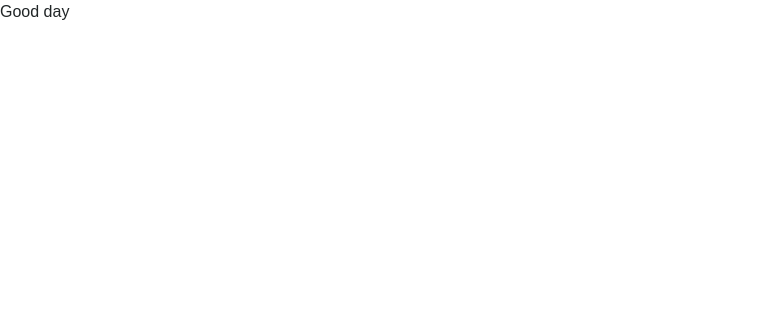
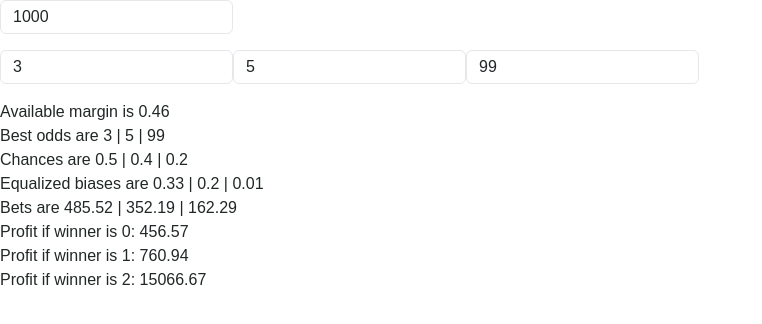
Before and after one commit to nydelic/arbitrage-calculator, a Next.js app: page / in a window 1280 px wide. Shown: the top 324 px of the page, without its empty margins (0-762 px from the left). Built offline with nearby package versions, Linux system fonts and the light colour scheme.

Commit message:
fix: init arbitrage components

```diff
--- a/package.json
+++ b/package.json
@@ -9,11 +9,13 @@
     "lint": "next lint"
   },
   "dependencies": {
+    "@hookform/error-message": "^2.0.0",
     "d3-ease": "^3.0.1",
     "framer-motion": "^7.5.3",
     "next": "^12.3.1",
     "react": "18.2.0",
-    "react-dom": "18.2.0"
+    "react-dom": "18.2.0",
+    "react-hook-form": "^7.37.0"
   },
   "devDependencies": {
     "@types/d3-ease": "^3.0.0",
--- a/pages/index.tsx
+++ b/pages/index.tsx
@@ -1,14 +1,23 @@
 import type { NextPage } from "next";
 import Head from "next/head";
+import { FormProvider } from "react-hook-form";
+import ArbitrageCalculations from "../src/components/ArbitrageCalculations";
+import ArbitrageForm from "../src/components/ArbitrageForm";
+import useArbitrageForm from "../src/hooks/useArbitrageForm";
 
 const Home: NextPage = () => {
+  const arbitrageForm = useArbitrageForm();
+
   return (
     <>
       <Head>
         <title>Nydelic</title>
         <link rel="icon" href="/favicon.ico" />
       </Head>
-      Good day
+      <FormProvider {...arbitrageForm}>
+        <ArbitrageForm />
+        <ArbitrageCalculations />
+      </FormProvider>
     </>
   );
 };
--- /dev/null
+++ b/src/arbitrage/index.ts
@@ -0,0 +1,2 @@
+export { default as calculateArbitrage } from "./calculateEverything";
+export { default as simulateManyBets } from "./simulateManyBets";
--- a/src/arbitrage/main.ts
+++ /dev/null
@@ -1,40 +0,0 @@
-import calculateEverything from "./calculateEverything";
-import simulateManyBets from "./simulateManyBets";
-import { MathRound, MathRoundList } from "./utils";
-
-// config
-const BUDGET = 1000;
-// const BIAS_CONFIG = undefined;
-const BIAS_CONFIG = [1, 1, 1];
-
-// dataset
-const PROVIDED_ODDS = [[3, 5, 99]];
-
-// sim config
-const SIMULATION_RUNS = 10;
-const START_BALANCE = 1000;
-
-const calculations = calculateEverything({
-  oddsDataset: PROVIDED_ODDS,
-  biasConfig: BIAS_CONFIG,
-  budget: BUDGET,
-});
-const {
-  chances,
-  betsToTake,
-  profits,
-  bestOdds,
-  availableWinMargin,
-  equalizedBiases,
-} = calculations;
-
-console.log("Available margin is", MathRound(availableWinMargin, 2));
-console.log("Best odds are", MathRoundList(bestOdds, 1));
-console.log("Chances are", MathRoundList(chances, 1));
-console.log("Equalized biases are", MathRoundList(equalizedBiases, 2));
-console.log("Bets are", MathRoundList(betsToTake, 2));
-profits.forEach((profit, winnerIndex) => {
-  console.log(`Profit if winner is ${winnerIndex}:`, MathRound(profit, 2));
-});
-
-simulateManyBets(SIMULATION_RUNS, START_BALANCE, calculations);
--- a/src/arbitrage/simulateManyBets.ts
+++ b/src/arbitrage/simulateManyBets.ts
@@ -6,7 +6,7 @@ function simulateManyBets(
   startBalance: number,
   calculations: ReturnType<typeof calculateEverything>
 ) {
-  const { chances, betsToTake, profits, bestOdds } = calculations;
+  const { betsToTake, bestOdds } = calculations;
 
   let fluidBalance = startBalance;
 
--- /dev/null
+++ b/src/components/ArbitrageCalculations.tsx
@@ -0,0 +1,53 @@
+import { Fragment } from "react";
+import { calculateArbitrage } from "../arbitrage";
+import { MathRound, MathRoundList } from "../arbitrage/utils";
+import { useArbitrageFormContext } from "../hooks/useArbitrageForm";
+
+interface ArbitrageCalculationsProps {}
+
+function ArbitrageCalculations({}: ArbitrageCalculationsProps) {
+  const { watch } = useArbitrageFormContext();
+  const [providedOdds, budget] = watch(["providedOdds", "budget"]);
+
+  // const BIAS_CONFIG = undefined;
+  const BIAS_CONFIG = [1, 1, 1];
+
+  // dataset
+
+  // sim config
+  const SIMULATION_RUNS = 10;
+  const START_BALANCE = 1000;
+
+  const arbCalculations = calculateArbitrage({
+    oddsDataset: providedOdds,
+    biasConfig: BIAS_CONFIG,
+    budget: budget,
+  });
+  const {
+    chances,
+    betsToTake,
+    profits,
+    bestOdds,
+    availableWinMargin,
+    equalizedBiases,
+  } = arbCalculations;
+
+  return (
+    <div>
+      Available margin is {MathRound(availableWinMargin, 2)} <br />
+      Best odds are {MathRoundList(bestOdds, 1).join(" | ")} <br />
+      Chances are {MathRoundList(chances, 1).join(" | ")} <br />
+      Equalized biases are {MathRoundList(equalizedBiases, 2).join(" | ")}{" "}
+      <br />
+      Bets are {MathRoundList(betsToTake, 2).join(" | ")} <br />
+      {profits.map((profit, winnerIndex) => (
+        <Fragment key={winnerIndex}>
+          Profit if winner is {winnerIndex}: {MathRound(profit, 2)}
+          <br />
+        </Fragment>
+      ))}
+    </div>
+  );
+}
+
+export default ArbitrageCalculations;
--- /dev/null
+++ b/src/components/ArbitrageForm.tsx
@@ -0,0 +1,78 @@
+import { Fragment } from "react";
+import { Controller, useFieldArray } from "react-hook-form";
+import { useArbitrageFormContext } from "../hooks/useArbitrageForm";
+import { ErrorMessage } from "@hookform/error-message";
+
+interface ArbitrageFormProps {}
+
+function ArbitrageForm({}: ArbitrageFormProps) {
+  const {
+    control,
+    register,
+    formState: { errors },
+  } = useArbitrageFormContext();
+  const {
+    fields: providedOddsFields,
+    append,
+    prepend,
+    remove,
+    swap,
+    move,
+    insert,
+  } = useFieldArray({
+    control,
+    name: "providedOdds",
+  });
+
+  return (
+    <form>
+      <div>
+        <input
+          {...register("budget", {
+            valueAsNumber: true,
+            required: "This value is required and cannot be empty",
+          })}
+          type="number"
+          placeholder="enter budget"
+        />
+      </div>
+      {providedOddsFields.map((providedOddsField, pIndex) => (
+        <Fragment key={providedOddsField.id}>
+          <Controller
+            control={control}
+            name={`providedOdds.${pIndex}`}
+            render={({ field }) => (
+              <>
+                {field.value.map((odd, oIndex) => {
+                  return (
+                    <div
+                      key={`${providedOddsField.id}-${oIndex}`}
+                      className="inline-flex flex-col"
+                    >
+                      <input
+                        {...register(`providedOdds.${pIndex}.${oIndex}`, {
+                          valueAsNumber: true,
+                          required:
+                            "This value is required and cannot be empty",
+                        })}
+                        type="number"
+                        placeholder="enter odd"
+                      />
+                      <ErrorMessage
+                        errors={errors}
+                        name={`providedOdds.${pIndex}.${oIndex}`}
+                        render={({ message }) => <span>{message}</span>}
+                      />
+                    </div>
+                  );
+                })}
+              </>
+            )}
+          />
+        </Fragment>
+      ))}
+    </form>
+  );
+}
+
+export default ArbitrageForm;
--- a/src/components/Hello.tsx
+++ /dev/null
@@ -1,7 +0,0 @@
-interface HelloProps {}
-
-function Hello({}: HelloProps) {
-  return <div></div>;
-}
-
-export default Hello;
--- /dev/null
+++ b/src/hooks/useArbitrageForm.ts
@@ -0,0 +1,23 @@
+import { useForm, useFormContext } from "react-hook-form";
+
+export interface ArbitrageFormShape {
+  budget: number;
+  biasConfig: number[];
+  providedOdds: number[][];
+}
+
+export function useArbitrageFormContext() {
+  return useFormContext<ArbitrageFormShape>();
+}
+
+function useArbitrageForm() {
+  const arbitrageForm = useForm<ArbitrageFormShape>({
+    criteriaMode: "all",
+    mode: "all",
+    defaultValues: { providedOdds: [[3, 5, 99]], budget: 1000 },
+  });
+
+  return arbitrageForm;
+}
+
+export default useArbitrageForm;
--- a/styles/globals.css
+++ b/styles/globals.css
@@ -15,4 +15,7 @@
   }
 }
 @layer components {
+  input {
+    @apply border rounded-md mb-4 py-1 px-3;
+  }
 }
```
Also changed, not shown: src/arbitrage/package.json (deleted, +0 -11 lines), 1 other file (tests, documents, lock files or other folders).
